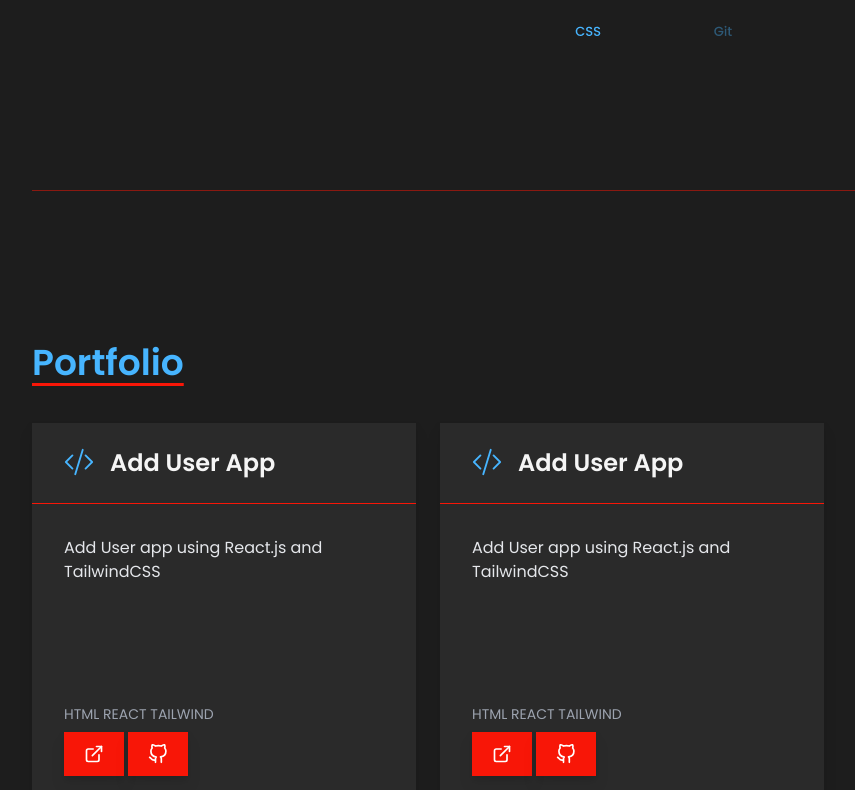
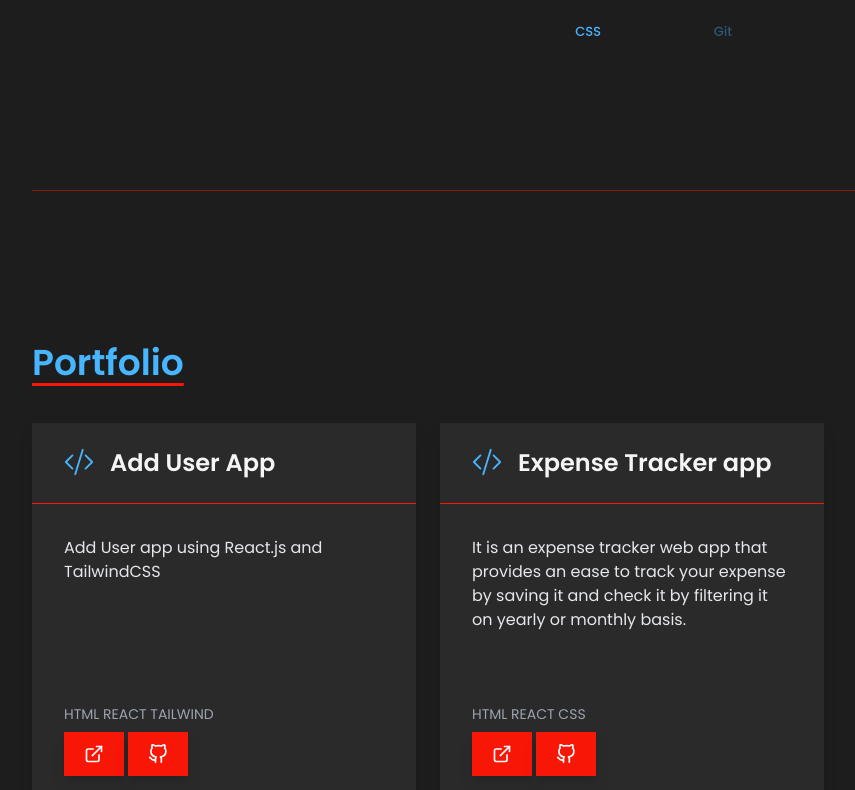
Before and after one commit to iamjunaidjutt/my-site, a React (Vite) app: page / in a window 1280 px wide. Shown: the part 2007-2797 px from the top of the page, without its empty margins (96-951 px from the left). Built offline with nearby package versions, Linux system fonts and the light colour scheme.

Commit message:
Complete the functionality of the website and add all the missing information in each sections

```diff
--- a/src/components/Footer/Footer.jsx
+++ b/src/components/Footer/Footer.jsx
@@ -6,7 +6,7 @@ import { BiCopyright } from "react-icons/bi";
 const Footer = () => {
   return (
     <div className='flex justify-between m-8 text-md text-gray-400'>
-        <div className='flex'><BiCopyright className='mr-1 mt-1'/> Developed By <Link className='ml-1 text-myBlue hover:text-myRed'>@iamjunaidjutt</Link>. All Rights Reserved!</div>
+        <div className='flex'><BiCopyright className='mr-1 mt-1'/> Developed By <Link className='ml-1 text-myBlue hover:text-myRed'><a href='mailto:info@iamjunaidjutt.tech'>@iamjunaidjutt</a></Link>. All Rights Reserved!</div>
         <div className='flex mr-14'>Owner <img src={LogoFooter} alt='logo-footer' className='ml-2'/></div>
     </div>
   )
--- a/src/components/InputForm/InputForm.jsx
+++ b/src/components/InputForm/InputForm.jsx
@@ -3,15 +3,15 @@ import PrimaryButton from '../UI/PrimaryButton'
 
 const InputForm = () => {
   return (
-    <form className='mt-56 w-6/12 ml-64 mb-24'>
+    <form className='mt-56 w-6/12 ml-64 mb-24' action="mailto:info@iamjunaidjutt.tech" method="post" enctype="text/plain">
         <h3 className='m-2 text-2xl text-myBlue font-semibold mt-0'>Send Your Query!</h3>
         <div className='flex'>
-            <input type='text' placeholder='Name' className='m-2 block w-64 bg-myGray p-3 ' required/>
-            <input type='email' placeholder='Email' className='m-2 block w-64 bg-myGray p-3 ' required/>
+          <input type='text' name='yourName' placeholder='Name' className='m-2 block w-64 bg-myGray p-3 ' required/>
+          <input type='email' name='yourEmail' placeholder='Email' className='m-2 block w-64 bg-myGray p-3 ' required/>
         </div>
-        <input type='text' placeholder='Subject' className='m-2 block w-132 bg-myGray p-3 ' required/>
-        <textarea name="" id="" placeholder='Message' cols="61" rows="10" className='m-2 my-4 block bg-myGray p-3 ' required/>
-        <PrimaryButton className=' ml-88'>Submit</PrimaryButton>
+        <input type='text' name='yourSubject' placeholder='Subject' className='m-2 block w-132 bg-myGray p-3 ' required/>
+        <textarea name="yourMessage" id="" placeholder='Message' cols="61" rows="10" className='m-2 my-4 block bg-myGray p-3 ' required/>
+        <PrimaryButton type="submit" className=' ml-88'>Submit</PrimaryButton>
     </form>
   )
 }
--- a/src/components/Sections/Contact.jsx
+++ b/src/components/Sections/Contact.jsx
@@ -14,11 +14,10 @@ function Contact(props) {
             <div className='my-12'>
                 <p className='flex text-gray-400 my-3'><GoLocation className="mr-2 "/> Lahore, Pakistan</p>
                 <p className='flex text-gray-400 my-3'><BsTelephone className="mr-2 "/> +923074254648</p>
-                <Link className='flex text-gray-400 my-3'><BsFillEnvelopeFill className="mr-2  "/> info@iamjunaidjutt.tech</Link>
+                <Link className='flex text-gray-400 my-3'><BsFillEnvelopeFill className="mr-2  "/> <a href='mailto:info@iamjunaidjutt.tech'>info@iamjunaidjutt.tech</a></Link>
             </div>
         </div>
         <InputForm />
-        {/* <FormTemplate/> */}
     </div>
   )
 }
--- a/src/components/Sections/HeroSection.jsx
+++ b/src/components/Sections/HeroSection.jsx
@@ -1,9 +1,11 @@
-import React from 'react'
+import React, { useState } from 'react'
 import JImage from '../../assets/J.png'
+import JHover from '../../assets/JHover.png'
 import Link from '../UI/Link'
 import PrimaryButton from '../UI/PrimaryButton'
 
 const HeroSection = (props) => {
+  const [isShown, setIsShown] = useState(false);
   const scrollToSection = (elementRef) => {
     window.scrollTo({
       top: elementRef.current.offsetTop,
@@ -14,12 +16,13 @@ const HeroSection = (props) => {
     <main className='flex'>
         <div className='w-3/5 p-8 py-40'>
             <h1 className='py-2 text-5xl font-semibold'>Hi! I'm <span className='text-myBlue'>Muhammad Junaid</span></h1>
-            <h3 className='py-2 text-xl'>Deputy Head of Marketing <Link>@SOFTEC</Link> | SE Sophomore <Link>@FAST NUCES</Link></h3>
+            <h3 className='py-2 text-xl'>Deputy Head of Marketing <Link><a href='https://softecnu.org/' target='_blank'>@SOFTEC</a></Link> | SE Sophomore <Link><a href='https://nu.edu.pk/' target='_blank'>@FAST NUCES</a></Link></h3>
             <p className='py-2 text-gray-400'>I’m Tech Enthusiastic with a strong background in Computer Science and Programming. I’m a continuous learner and a self-taught full-stack developer.</p>
             <Link className='py-2 block pb-6 text-myRed' onClick={() => scrollToSection(props.aboutMeRef)}>More About Me</Link>
             <PrimaryButton onClick={() => scrollToSection(props.contactRef)}>Contact Me</PrimaryButton>
         </div>
-        <img src={JImage} alt="JImage" className='pt-1' />
+        {!isShown && <img src={JImage} alt="JImage" onMouseEnter={() => setIsShown(true)} onMouseLeave={() => setIsShown(false)} className='pt-1' />}
+        {isShown && <img src={JHover} alt="JImage" onMouseEnter={() => setIsShown(true)} onMouseLeave={() => setIsShown(false)} className='pt-1' />}
     </main>
   )
 }
--- a/src/components/Sections/Portfolio.jsx
+++ b/src/components/Sections/Portfolio.jsx
@@ -12,32 +12,18 @@ const Portfolio = (props) => {
       gitLink: "https://github.com/iamjunaidjutt/AddUser-App"
     },
     {
-      title: "Add User App",
-      content: "Add User app using React.js and TailwindCSS",
-      techStack: `HTML  REACT  TAILWIND`,
+      title: "Expense Tracker app",
+      content: "It is an expense tracker web app that provides an ease to track your expense by saving it and check it by filtering it on yearly or monthly basis.",
+      techStack: `HTML  REACT  CSS`,
       liveLink: "null",
-      gitLink: "https://github.com/iamjunaidjutt/AddUser-App"
+      gitLink: "https://github.com/iamjunaidjutt/Expense-Tracker-App"
     },
     {
-      title: "Add User App",
-      content: "Add User app using React.js and TailwindCSS",
-      techStack: `HTML  REACT  TAILWIND`,
+      title: "Secret App",
+      content: "It is a secret app in which you can login securely by using the google credentials authentication and by using the sign-up or sign-in options for your account and you can see all the secrets that other post their latest...",
+      techStack: `EJS NODEJS EXPRESS MONGODB`,
       liveLink: "null",
-      gitLink: "https://github.com/iamjunaidjutt/AddUser-App"
-    },
-    {
-      title: "Add User App",
-      content: "Add User app using React.js and TailwindCSS",
-      techStack: `HTML  REACT  TAILWIND`,
-      liveLink: "null",
-      gitLink: "https://github.com/iamjunaidjutt/AddUser-App"
-    },
-    {
-      title: "Add User App",
-      content: "Add User app using React.js and TailwindCSS",
-      techStack: `HTML  REACT  TAILWIND`,
-      liveLink: "null",
-      gitLink: "https://github.com/iamjunaidjutt/AddUser-App"
+      gitLink: "https://github.com/iamjunaidjutt/secrets-app"
     }
   ];
   return (
--- a/src/components/UI/Link.jsx
+++ b/src/components/UI/Link.jsx
@@ -2,7 +2,7 @@ import React from 'react'
 
 const Link = props => {
   return (
-    <button type={props.type || 'button'} onClick={props.onClick} className={`hover:text-myBlue ${props.className}`}>{props.children}</button>
+    <button type={props.type || 'button'} onClick={props.onClick} className={`hover:text-myBlue  hover:underline ${props.className}`}>{props.children}</button>
   )
 }
 
```
